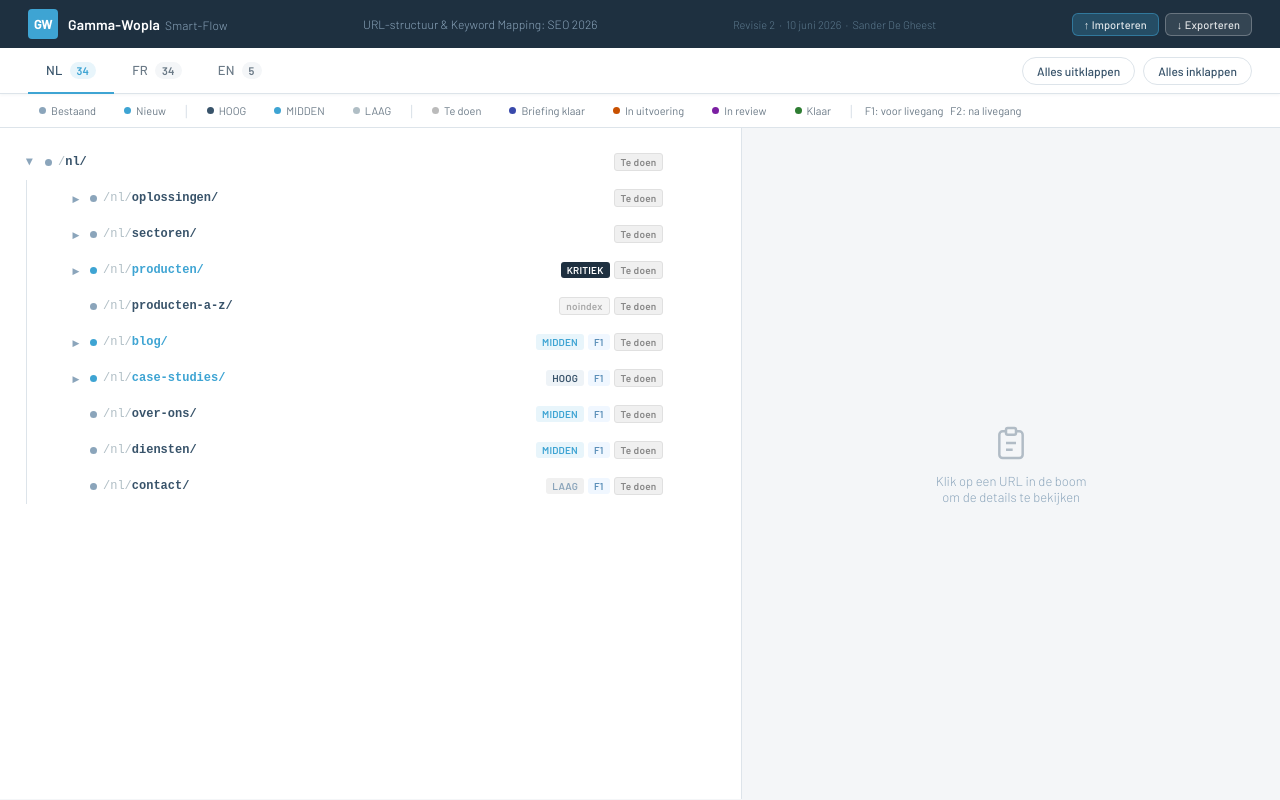
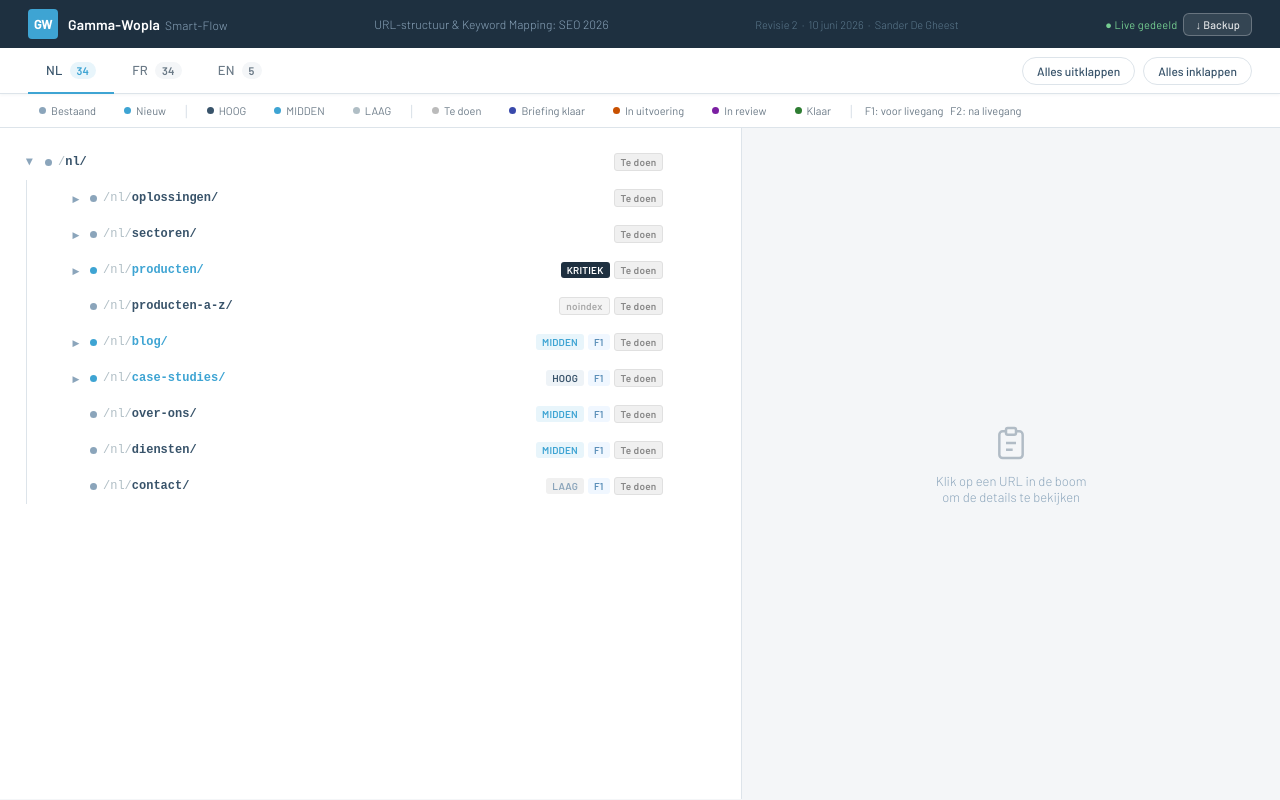
Before and after one commit to indiegroupmkt/gw-sf-url-tool, a website: page index.html in a window 1280 px wide. Drawn offline with Linux system fonts and the light colour scheme; no server answers.

Commit message:
Update: live shared state badge, remove import button

```diff
--- a/index.html
+++ b/index.html
@@ -286,8 +286,7 @@ html, body { height: 100%; font-family: var(--font); font-weight: 400; backgroun
   transition: all 0.15s; letter-spacing: 0.01em;
 }
 .io-btn:hover { background: rgba(255,255,255,0.22); border-color: rgba(255,255,255,0.5); color: white; }
-.io-btn.io-import { background: rgba(62,164,211,0.25); border-color: rgba(62,164,211,0.5); }
-.io-btn.io-import:hover { background: rgba(62,164,211,0.4); }
+.io-live-badge { font-size: 11px; color: #7fdf9a; opacity: 0.9; letter-spacing: 0.02em; }
 
 .node-volume {
   font-size: 11px;
@@ -478,8 +477,8 @@ html, body { height: 100%; font-family: var(--font); font-weight: 400; backgroun
   <div class="header-title">URL-structuur &amp; Keyword Mapping: SEO 2026</div>
   <div class="header-meta">Revisie 2 &nbsp;·&nbsp; 10 juni 2026 &nbsp;·&nbsp; Sander De Gheest</div>
   <div class="io-toolbar">
-    <button class="io-btn io-import" onclick="importWorkflow()" title="Laad een eerder geexporteerd JSON-bestand in">&#8593; Importeren</button>
-    <button class="io-btn" onclick="exportWorkflow()" title="Download de huidige workflow-status als JSON-bestand">&#8595; Exporteren</button>
+    <span class="io-live-badge" title="Status wordt automatisch gesynchroniseerd voor alle gebruikers">&#9679; Live gedeeld</span>
+    <button class="io-btn" onclick="exportWorkflow()" title="Download backup van workflow-status als JSON">&#8595; Backup</button>
     <input type="file" id="import-file-input" accept=".json" style="display:none" onchange="handleImportFile(this)">
   </div>
 </div>
```
